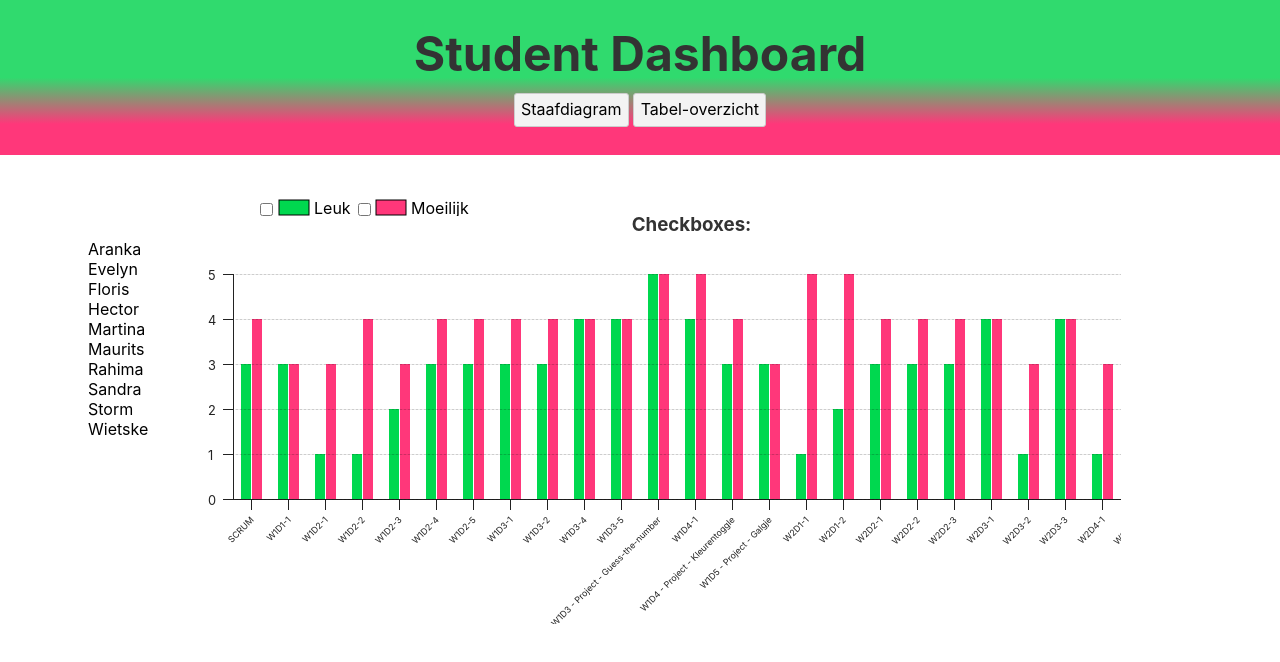
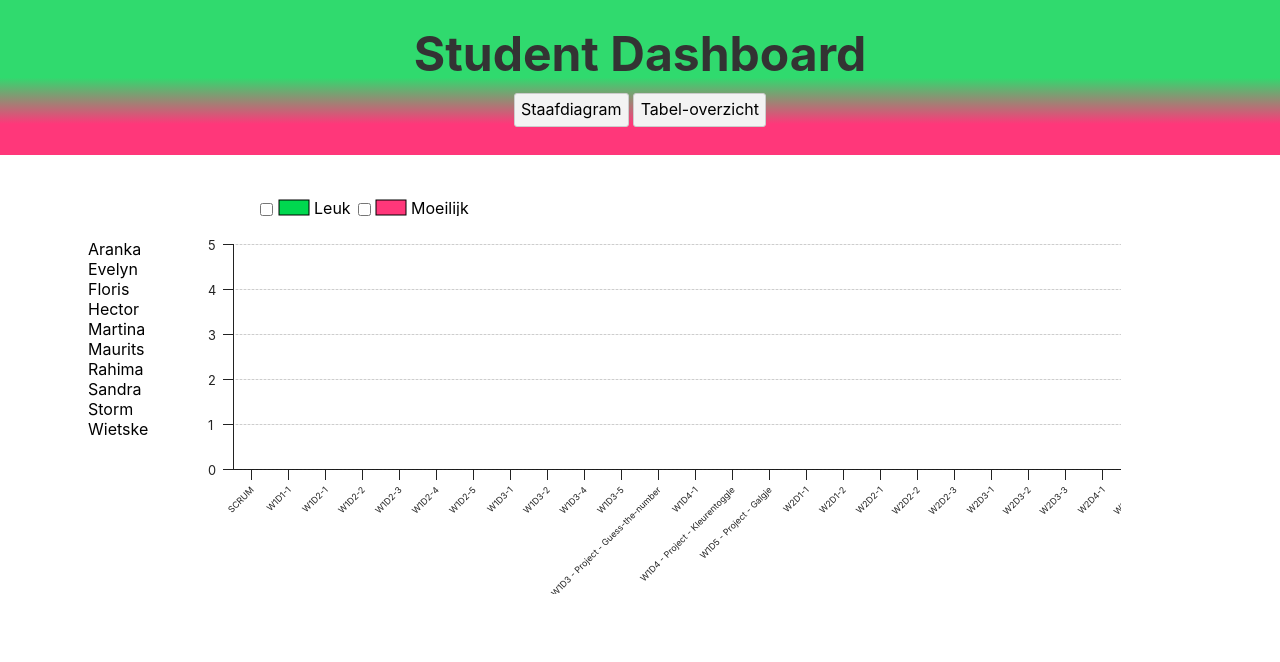
Before and after one commit to DebbySpaninks/debby_spaninks-StudentDashboard, a Svelte app in the folder svelte-studentdashboard/: page / in a window 1280 px wide. Shown: the top 662 px of the page. Built offline with nearby package versions, Linux system fonts and the light colour scheme.

Commit message:
test 2 with checkbox bind:checked

```diff
--- a/svelte-studentdashboard/src/components/Checkbox.svelte
+++ b/svelte-studentdashboard/src/components/Checkbox.svelte
@@ -1,4 +1,4 @@
-<script>
+<!-- <script>
   export let group = [];
 	export let value = [];
 </script>
@@ -6,5 +6,5 @@
 <label>
   <input type="checkbox" bind:group value={value} class="legend-checkbox">
   <input type="checkbox" bind:group value={value} class="legend-checkbox">
-	<slot />
-</label>
+	<!-- <slot /> -->
+<!-- </label> -->
--- a/svelte-studentdashboard/src/components/routes/BarChart.svelte
+++ b/svelte-studentdashboard/src/components/routes/BarChart.svelte
@@ -7,20 +7,21 @@
   export let diffScores = [];
   export let xTicks = [];
 
-  let group = 1;
-  let selection = [];
+  // let group = 1;
+  // let selection = [];
+  let yes = false;
 
   const yTicks = [ 5, 4, 3, 2, 1, 0 ];
 
 </script>
 
-<h3>Checkboxes: {selection.join(', ')}</h3>
+<!-- <h3>Checkboxes: {selection.join(', ')}</h3> -->
 
 <div class="legend-container">
 
   <!-- legend green -->
   <label>
-    <input type=checkbox bind:group={selection} value={"Leuk"} checked="true"/>
+    <input type=checkbox bind:checked={yes}/>
     <svg class="legend" width="80" height="25">
       <rect x="1" y="9" width="30" height="15" style="fill:#00D84F;stroke:black" />
       <text class="legend-green" x="36" y="23" width="30" height="15">Leuk</text>
@@ -29,7 +30,7 @@
 
   <!-- legend pink -->
   <label>
-    <input type=checkbox bind:group={selection} value={"Moeilijk"} checked="true"/>
+    <input type=checkbox bind:checked={yes}/>
     <svg class="legend" width="100" height="25">
       <rect x="1" y="9" width="30" height="15" style="fill:#FF377A;stroke:black" />
       <text class="legend-pink" x="36" y="23" width="30" height="15">Moeilijk</text>
@@ -47,24 +48,24 @@
       <path d="M35 245 h2064 v1 H35 M35 20 h1 v225 H35 z" />
 
       <!-- horizontal green bar -->
-      <!-- {#if checked} -->
+      {#if yes}
         {#each enjoyScores as score, i}
           <path
             d="M{43 + (i * 37)} {245 - ((225 / 5) * score)} h10 v{(225 / 5) * score} H{43 + (i * 37)} z"
             fill="#00D84F"
           />
       	{/each}
-      <!-- {/if} -->
+      {/if}
 
       <!-- horizontal pink bar -->
-      <!-- {#if selection} -->
+      {#if yes}
         {#each diffScores as score, i}
           <path
             d="M{54 + (i * 37)} {245 - ((225 / 5) * score)} h10 v{(225 / 5) * score} H{54 + (i * 37)} z"
             fill="#FF377A"
           />
       	{/each}
-      <!-- {/if} -->
+      {/if}
 
       <!-- horizontal ticks -->
       {#each xTicks as tick, i}
```
Lines whose indentation alone changed are shown as unchanged.
